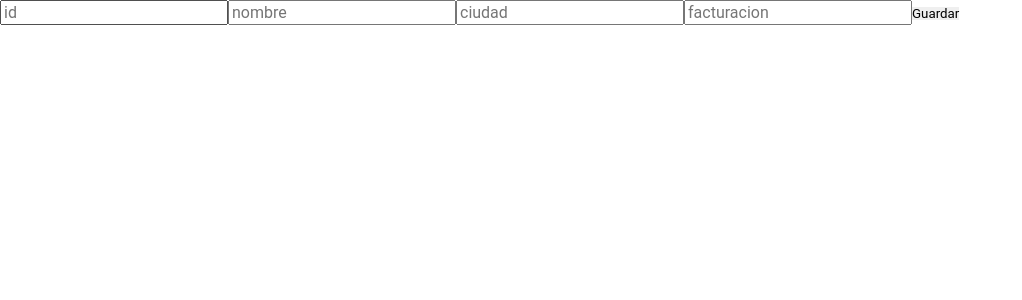
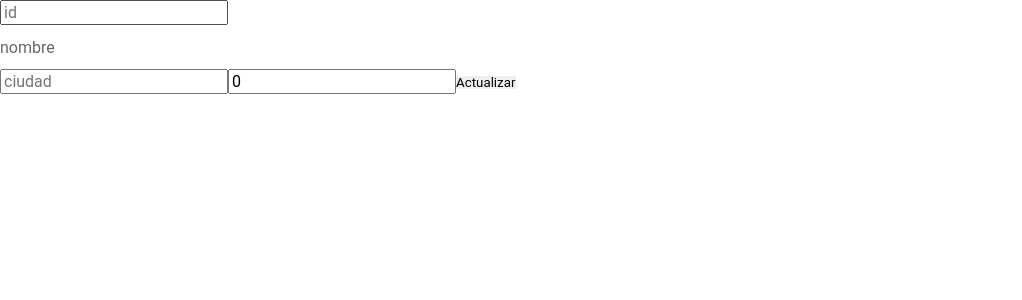
Before and after one commit to carmelogithub/clientsApp_React_Mongo, a React (Vite) app: page /editar in a window 1280 px wide. Shown: the top 300 px of the page, without its empty margins (0-1022 px from the left). Built offline with nearby package versions, Linux system fonts and the light colour scheme.

Commit message:
cambios update

```diff
--- a/src/pages/ClientesEditPage.tsx
+++ b/src/pages/ClientesEditPage.tsx
@@ -1,29 +1,61 @@
-import { useState } from "react";
+import { useEffect, useState } from "react";
 import { ClientService } from "../services/clientService";
+import { useLocation } from "react-router";
+import { Client } from "../models/Client";
+import { IonInput, IonPage, useIonViewDidEnter } from "@ionic/react";
 
-export default function ClientesEditPage(){
-    const [client, setClient] = useState({ _id:"", nombre: "", ciudad: "", facturacion: 0 });
+export default function ClientesEditPage() {
+  const [client, setClient] = useState({
+    _id: "",
+    nombre: "",
+    ciudad: "",
+    facturacion: 0,
+  });
+const location = useLocation();
+  const cliente:any = location.state;
+//  console.log(cliente);
+
 const save = async () => {
     await ClientService.updateClient(client);
     //navigate('/clients');
     //history.push("/clients");
   };
 
-    return(
+  useEffect(()=>{
+    if(cliente){
+      setClient(cliente);
+    }
+},[]
+);
+
+
+  return (
+    <IonPage>
     <div>
-            <input placeholder="id"
+      <input
+        value={client._id}
+        placeholder="id"
         onChange={(e) => setClient({ ...client, _id: e.target.value })}
       />
-            <input placeholder="nombre"
-            onChange={(e) => setClient({ ...client, nombre: e.target.value })}
+      <IonInput
+      value={client.nombre}
+        placeholder="nombre"
+        onIonInput={(e) => setClient({ ...client, nombre: e.detail.value || "" })}
       />
-          <input placeholder="ciudad"
+      <input
+      value={client.ciudad}
+        placeholder="ciudad"
         onChange={(e) => setClient({ ...client, ciudad: e.target.value })}
       />
-          <input placeholder="facturacion"
-            onChange={(e) => setClient({ ...client, facturacion: Number(e.target.value) })}
+      <input
+      value={client.facturacion}
+        placeholder="facturacion"
+        onChange={(e) =>
+          setClient({ ...client, facturacion: Number(e.target.value) })
+        }
       />
-          <button onClick={save}>Guardar</button>
+      <button onClick={save}>Actualizar</button>
     </div>
+    </IonPage>
   );
 }
--- a/src/pages/ClientesPage.tsx
+++ b/src/pages/ClientesPage.tsx
@@ -1,39 +1,51 @@
-import { IonContent, IonPage, useIonViewDidEnter } from "@ionic/react";
+import { IonButton, IonContent, IonPage, useIonViewDidEnter } from "@ionic/react";
 import { useState } from "react";
 import { ClientService } from "../services/clientService";
+import { useHistory } from "react-router";
 
-export default function ClientesPage(){
-
+export default function ClientesPage() {
   const [clients, setClients] = useState<any[]>([]);
+  const history=useHistory();
 
   const loadClients = async () => {
     const datos = await ClientService.getClients();
     setClients(datos);
   };
 
+  const formatCurrency = (value:number) => {
+    return new Intl.NumberFormat("es-ES", {
+      style: "currency",
+      currency: "EUR",
+    }).format(value);
+  };
+
   useIonViewDidEnter(() => {
     loadClients();
   }, []);
 
-    return(
+  return (
     <IonPage>
       <IonContent>
         <h2>Tabla de clientes</h2>
         <table>
           <thead>
             <tr>
+              <th>ID</th>
               <th>Nombre</th>
               <th>Ciudad</th>
               <th>Facturación</th>
+              <th>Acciones</th>
             </tr>
           </thead>
 
           <tbody>
             {clients.map((cliente) => (
               <tr key={cliente._id}>
+                <td>{cliente._id}</td>
                 <td>{cliente.nombre}</td>
                 <td>{cliente.ciudad}</td>
-                  <td>{cliente.facturacion}</td>
+                <td className="text-end">{formatCurrency(cliente.facturacion)}</td>
+                <td><IonButton onClick={()=>{history.push('/editar',cliente)}}>Editar</IonButton></td>
               </tr>
             ))}
           </tbody>
```
Lines whose indentation alone changed are shown as unchanged.
